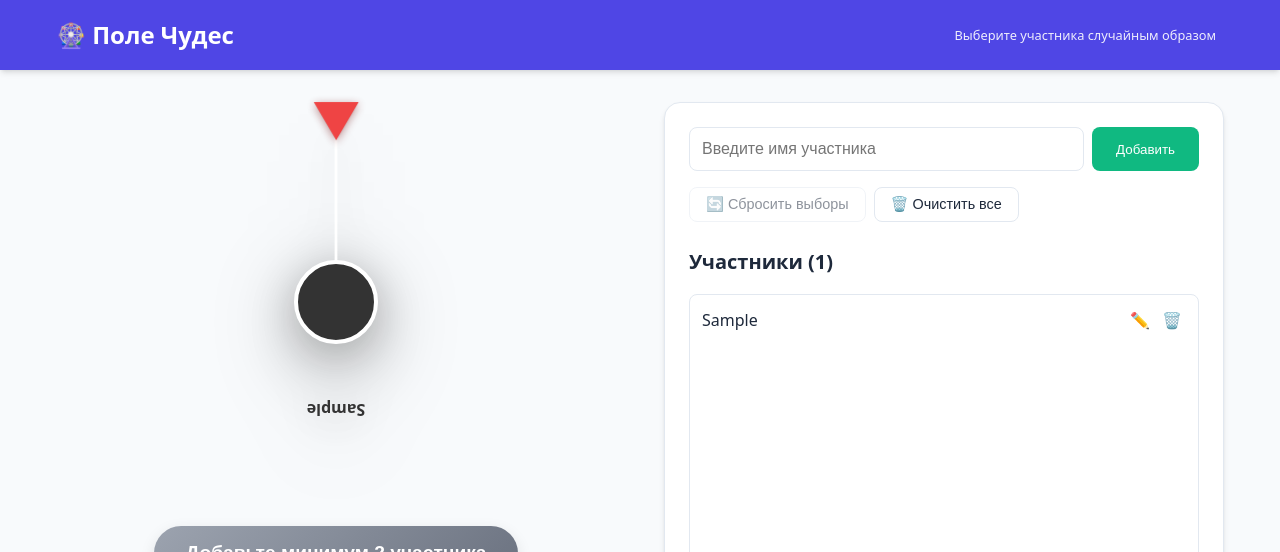
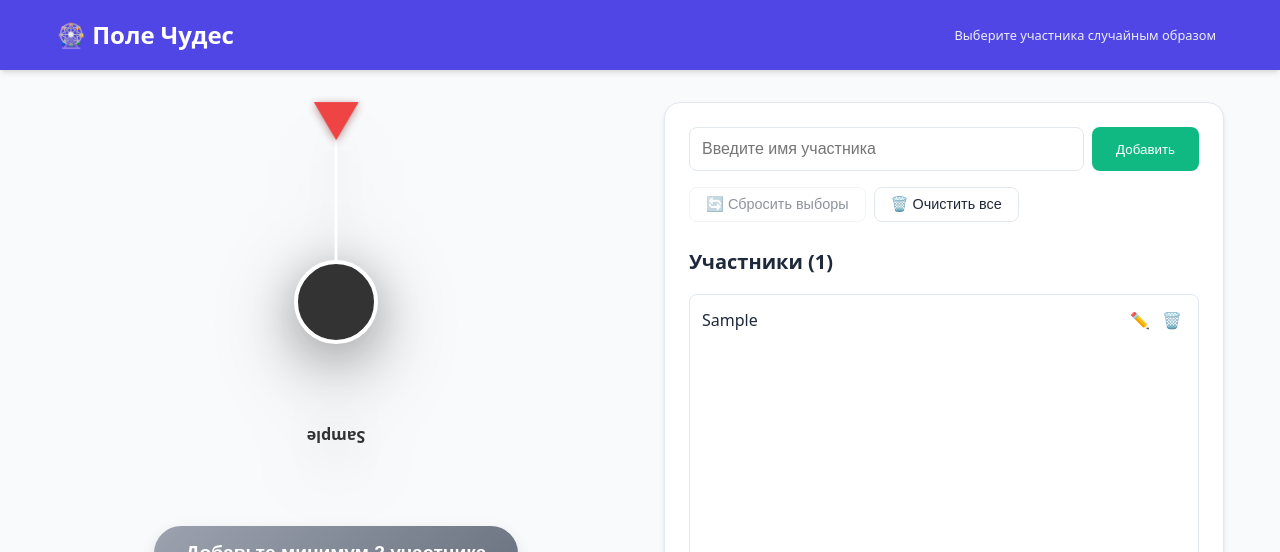
Before and after one commit to ShotAlex/miracle-field, a Next.js app: page / in a window 1280 px wide. Both pictures are taken after typing "Sample" into the empty fields and a click on the button "Добавить". Shown: the top 552 px of the page. Built offline with nearby package versions, Linux system fonts and the light colour scheme.

Commit message:
fix: wheel logic

```diff
--- a/src/components/Wheel.tsx
+++ b/src/components/Wheel.tsx
@@ -15,9 +15,10 @@ interface WheelProps {
   setIsSpinning: (spinning: boolean) => void;
   onSpinStart?: () => void;
   selectedPersonId?: string | null;
+  effectsEnabled?: boolean;
 }
 
-export default function Wheel({ people, onPersonSelected, isSpinning, setIsSpinning, onSpinStart, selectedPersonId }: WheelProps) {
+export default function Wheel({ people, onPersonSelected, isSpinning, setIsSpinning, onSpinStart, selectedPersonId, effectsEnabled }: WheelProps) {
   const [rotation, setRotation] = useState(0);
   const [highlightedSector, setHighlightedSector] = useState(-1);
   const [isFineTuning, setIsFineTuning] = useState(false);
@@ -55,7 +56,7 @@ export default function Wheel({ people, onPersonSelected, isSpinning, setIsSpinn
 
     // Анимация подсветки секторов во время вращения
     let interval: NodeJS.Timeout;
-    if (people.length > 0) {
+    if (people.length > 0 && effectsEnabled) {
       interval = setInterval(() => {
         setHighlightedSector(prev => (prev + 1) % totalSectors);
       }, 100);
@@ -311,6 +312,17 @@ export default function Wheel({ people, onPersonSelected, isSpinning, setIsSpinn
                 fillColor = getSectorColor(index);
               }
 
+              const getName = (name: string) => {
+                if (totalSectors > 8) {
+                    return name.substring(0, 3);
+                }
+                if (name.length > 10) {
+                  return name.substring(0, 6) + '...';
+                }
+
+                return name;
+              }
+
               return (
                 <g key={index}>
                   <path
@@ -324,7 +336,7 @@ export default function Wheel({ people, onPersonSelected, isSpinning, setIsSpinn
                   {person && (
                     <text
                       x={150 + 80 * Math.cos((startAngle + endAngle) / 2)}
-                    y={150 + 80 * Math.sin((startAngle + endAngle) / 2)}
+                      y={130 + 80 * Math.sin((startAngle + endAngle) / 2)}
                       textAnchor="middle"
                       dominantBaseline="middle"
                       fill={person.isSelected ? "#666" : "#333"}
@@ -332,7 +344,8 @@ export default function Wheel({ people, onPersonSelected, isSpinning, setIsSpinn
                       fontWeight="bold"
                       transform={`rotate(${(startAngle + endAngle) / 2 * 180 / Math.PI + 90}, ${150 + 80 * Math.cos((startAngle + endAngle) / 2)}, ${150 + 80 * Math.sin((startAngle + endAngle) / 2)})`}
                     >
-                    {person.name.length > 8 ? person.name.substring(0, 6) + '...' : person.name}
+                      {/* {person.name.length > 8 ? person.name.substring(0, 6) + '...' : person.name} */}
+                      {getName(person.name)}
                     </text>
                   )}
                 </g>
```
Lines whose indentation alone changed are shown as unchanged.
